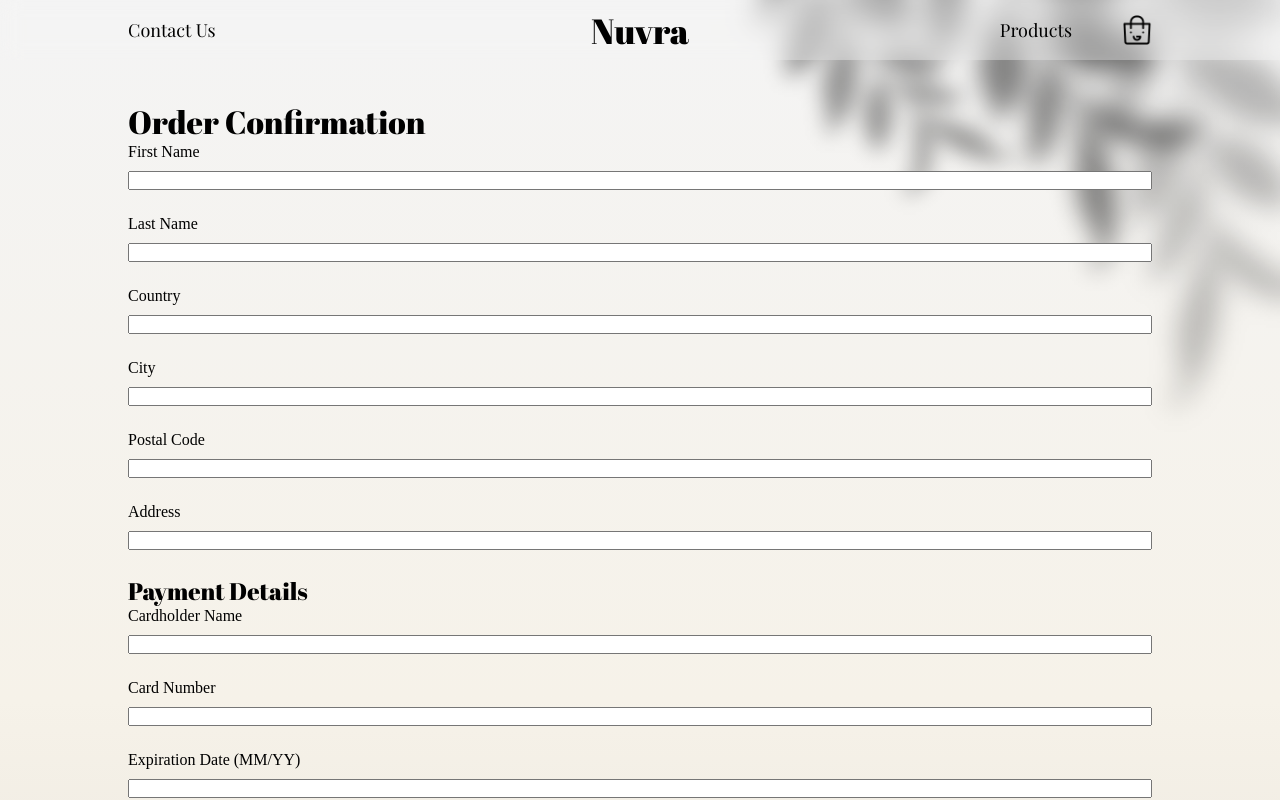
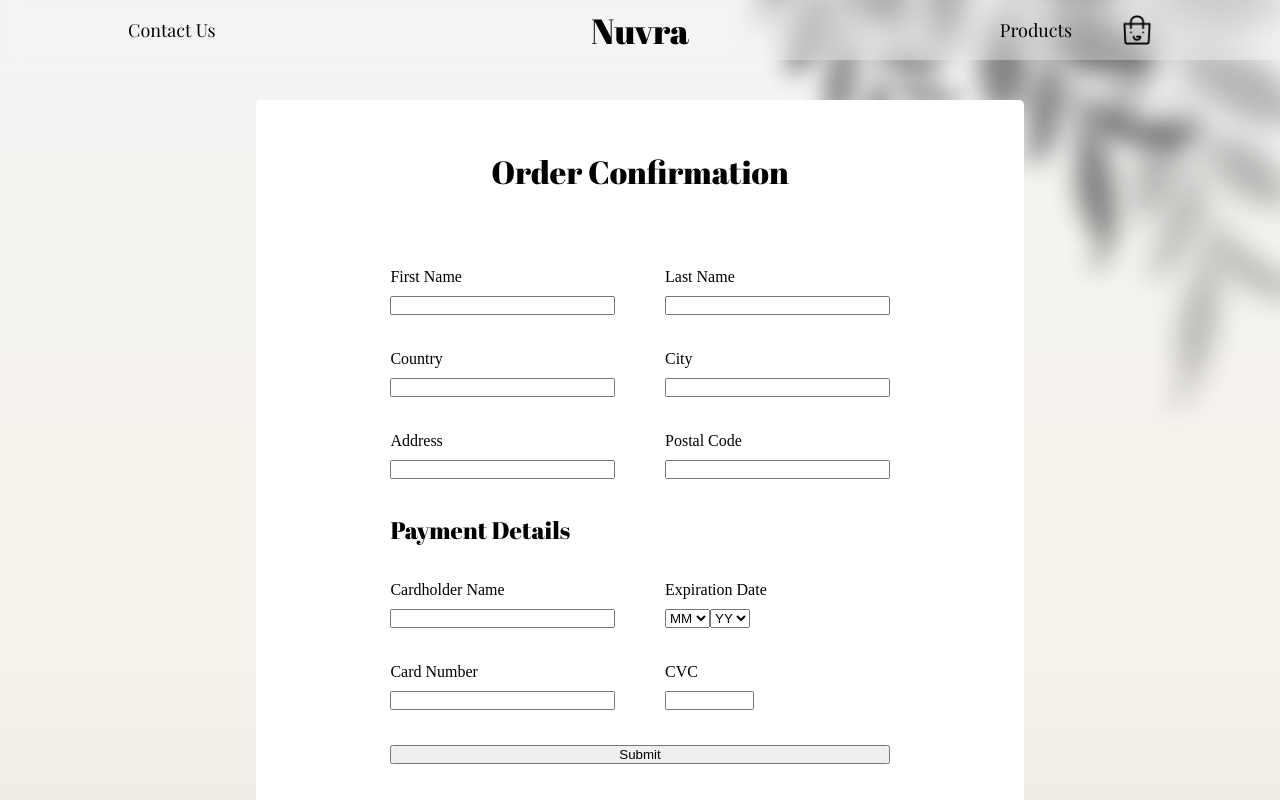
Before and after one commit to werivik/Nuvra, a React (Vite) app: page /shipping in a window 1280 px wide. Shown: the top 800 px of the page. Built offline with nearby package versions, Linux system fonts and the light colour scheme; a web font is replaced by a local one.

Commit message:
adding code to SHipping page

```diff
--- a/src/pages/Shipping/Shipping.js
+++ b/src/pages/Shipping/Shipping.js
@@ -49,6 +49,43 @@ export default function Shipping() {
     }
   };
 
+  const getMonths = () => {
+    return Array.from({ length: 12 }, (_, i) => {
+      const month = (i + 1).toString().padStart(2, "0");
+      return { value: month, label: month };
+    });
+  };
+
+  const getYears = () => {
+    const currentYear = new Date().getFullYear();
+    return Array.from({ length: 6 }, (_, i) => {
+      const year = (currentYear + i).toString().slice(-2);
+      return { value: year, label: year };
+    });
+  };
+
+  const validateExpirationDate = (month, year) => {
+    const currentDate = new Date();
+    const selectedDate = new Date(`20${year}`, month - 1);
+    return selectedDate >= currentDate;
+  };
+
+  const handleExpirationChange = (e) => {
+    const { name, value } = e.target;
+    setFormData((prevData) => ({
+      ...prevData,
+      [name]: value,
+    }));
+  };
+
+  const handleExpirationBlur = () => {
+    const isValid = validateExpirationDate(formData.expirationMonth, formData.expirationYear);
+    setErrors((prevErrors) => ({
+      ...prevErrors,
+      expirationDate: isValid ? "" : "Invalid expiration date",
+    }));
+  };
+
   return (
     <div className={styles.shippingSection}>
         <div className={styles.textureimage}>
@@ -57,18 +94,19 @@ export default function Shipping() {
         <div className={styles.shippingBorder}>
         <h1>Order Confirmation</h1>
       <form onSubmit={handleSubmit} className={styles.shippingForm}>
+        <div className={styles.nameForm}>
         <div className={styles.formGroup}>
           <label>First Name</label>
           <input type="text" name="firstName" value={formData.firstName} onChange={handleChange} />
           {errors.firstName && <span className={styles.error}>{errors.firstName}</span>}
         </div>
-
         <div className={styles.formGroup}>
           <label>Last Name</label>
           <input type="text" name="lastName" value={formData.lastName} onChange={handleChange} />
           {errors.lastName && <span className={styles.error}>{errors.lastName}</span>}
         </div>
-
+        </div>
+        <div className={styles.countryForm}>
         <div className={styles.formGroup}>
           <label>Country</label>
           <input type="text" name="country" value={formData.country} onChange={handleChange} />
@@ -80,43 +118,73 @@ export default function Shipping() {
           <input type="text" name="city" value={formData.city} onChange={handleChange} />
           {errors.city && <span className={styles.error}>{errors.city}</span>}
         </div>
+        </div>
+        <div className={styles.addressForm}>
+        <div className={styles.formGroup}>
+          <label>Address</label>
+          <input type="text" name="address" value={formData.address} onChange={handleChange} />
+          {errors.address && <span className={styles.error}>{errors.address}</span>}
+        </div>
 
         <div className={styles.formGroup}>
           <label>Postal Code</label>
           <input type="text" name="postalCode" value={formData.postalCode} onChange={handleChange} />
           {errors.postalCode && <span className={styles.error}>{errors.postalCode}</span>}
         </div>
-
-        <div className={styles.formGroup}>
-          <label>Address</label>
-          <input type="text" name="address" value={formData.address} onChange={handleChange} />
-          {errors.address && <span className={styles.error}>{errors.address}</span>}
         </div>
 
         <h2>Payment Details</h2>
 
+        <div className={styles.cardRow1}>
         <div className={styles.formGroup}>
           <label>Cardholder Name</label>
           <input type="text" name="cardHolder" value={formData.cardHolder} onChange={handleChange} />
           {errors.cardHolder && <span className={styles.error}>{errors.cardHolder}</span>}
         </div>
+        <div className={styles.formGroup}>
+            <label>Expiration Date</label>
+            <div className={styles.expirationDate}>
+    <select
+      name="expirationMonth"
+      value={formData.expirationMonth}
+      onChange={handleExpirationChange}
+      onBlur={handleExpirationBlur}
+    >
+      <option value="">MM</option>
+      {getMonths().map((month) => (
+        <option key={month.value} value={month.value}>
+          {month.label}
+        </option>
+      ))}
+    </select>
 
+    <select
+      name="expirationYear"
+      value={formData.expirationYear}
+      onChange={handleExpirationChange}
+      onBlur={handleExpirationBlur}
+    >
+      <option value="">YY</option>
+      {getYears().map((year) => (
+        <option key={year.value} value={year.value}>
+          {year.label}
+        </option>
+      ))}
+    </select>
+  </div>
+  {errors.expirationDate && <span className={styles.error}>{errors.expirationDate}</span>}
+        </div>
+        </div>
+
+        <div className={styles.cardRow2}>
         <div className={styles.formGroup}>
           <label>Card Number</label>
           <input type="text" name="cardNumber" value={formData.cardNumber} onChange={handleChange} maxLength="16" />
           {errors.cardNumber && <span className={styles.error}>{errors.cardNumber}</span>}
         </div>
-
-        <div className={styles.formRow}>
-          <div className={styles.formGroup}>
-            <label>Expiration Date (MM/YY)</label>
-            <input type="text" name="expirationDate" value={formData.expirationDate} onChange={handleChange} maxLength="5" />
-            {errors.expirationDate && <span className={styles.error}>{errors.expirationDate}</span>}
-          </div>
-
           <div className={styles.formGroup}>
             <label>CVC</label>
-            <input type="text" name="cvc" value={formData.cvc} onChange={handleChange} maxLength="3" />
+            <input type="text" name="cvc" value={formData.cvc} onChange={handleChange} maxLength="3" className={styles.cvc} />
             {errors.cvc && <span className={styles.error}>{errors.cvc}</span>}
           </div>
         </div>
--- a/src/pages/Shipping/Shipping.module.css
+++ b/src/pages/Shipping/Shipping.module.css
@@ -8,6 +8,7 @@
 
 .shippingSection {
     min-height: 100vh;
+    padding-bottom: 100px;
     width: 100%;
     position: relative;
     display: flex;
@@ -15,16 +16,50 @@
 }
 
 .shippingBorder {
-    width: 80%;
+    width: 60%;
     height: 100%;
     margin-top: 100px;
     z-index: 2;
-    padding-bottom: 100px;
+    padding-bottom: 75px;
+    padding-top: 25px;
+    background-color: white;
+    border-radius: 5px;
+
+    display: flex;
+    flex-direction: column;
+    align-items: center;
+}
+
+.shippingBorder h1 {
+    margin-bottom: 75px;
+    margin-top: 25px;
+}
+
+.shippingForm {
+    width: 65%;
+    display: flex;
+    flex-direction: column;
+    gap: 35px;
 }
 
 .formGroup {
     display: flex;
     flex-direction: column;
     gap: 10px;
-    margin-bottom: 25px;
+    width: 100%;
 }
+
+.nameForm, .countryForm, .addressForm, .cardRow1, .cardRow2 {
+    display: flex;
+    flex-direction: row;
+    gap: 50px;
+}
+
+.cvc {
+    text-align: right;
+    width: 85px;
+}
+
+.cardRow1, .cardRow2 {
+
+}
```
